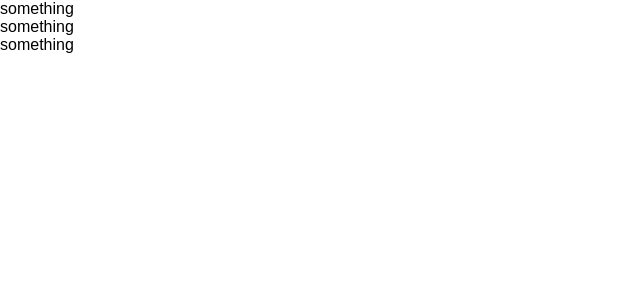
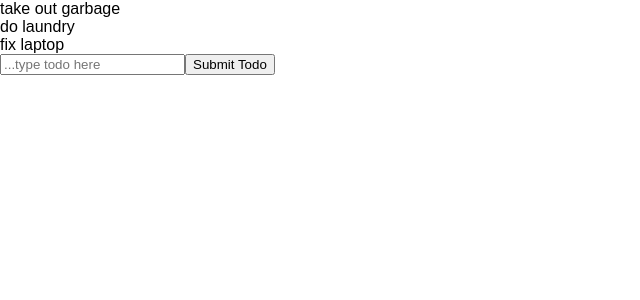
Before and after one commit to macandrew6/react-todo-list, a React (Create React App) app: page / in a window 1280 px wide. Shown: the top 300 px of the page, without its empty margins (0-640 px from the left). Built offline with nearby package versions, Linux system fonts and the light colour scheme.

Commit message:
adds input component

```diff
--- a/src/App.js
+++ b/src/App.js
@@ -1,5 +1,6 @@
 import React, { Component } from 'react';
 import TodoList from './components/todoList';
+import TodoInput from './components/todoInput';
 
 class App extends Component {
   constructor(props) {
@@ -7,9 +8,9 @@ class App extends Component {
 
     this.state = {
       todos: [
-        {text: 'hello', id: Math.PI * Math.random()},
-        {text: 'hello', id: Math.PI * Math.random()},
-        {text: 'hello', id: Math.PI * Math.random()},
+        {text: 'take out garbage', id: Math.PI * Math.random()},
+        {text: 'do laundry', id: Math.PI * Math.random()},
+        {text: 'fix laptop', id: Math.PI * Math.random()},
       ]
     };
   }
@@ -19,6 +20,7 @@ class App extends Component {
     return (
       <div className="App">
         <TodoList todos={todos}/>
+        <TodoInput />
       </div>
     );
   }
--- /dev/null
+++ b/src/components/todoInput.js
@@ -0,0 +1,14 @@
+import React from 'react';
+
+const TodoInput = () => {
+  return (
+    <div>
+      <form >
+        <input type="text" placeholder="...type todo here"/>
+        <button type="submit">Submit Todo</button>
+      </form>
+    </div>
+  );
+};
+
+export default TodoInput;
--- a/src/components/todoListItem.js
+++ b/src/components/todoListItem.js
@@ -2,11 +2,11 @@ import React, { Component } from 'react';
 
 export default class TodoListItem extends Component {
   render() {
-    // const { todo } = this.props;
+    const { todo } = this.props;
 
     return (
       <div>
-        something
+        {todo.text}
       </div>
     );
   }
```
